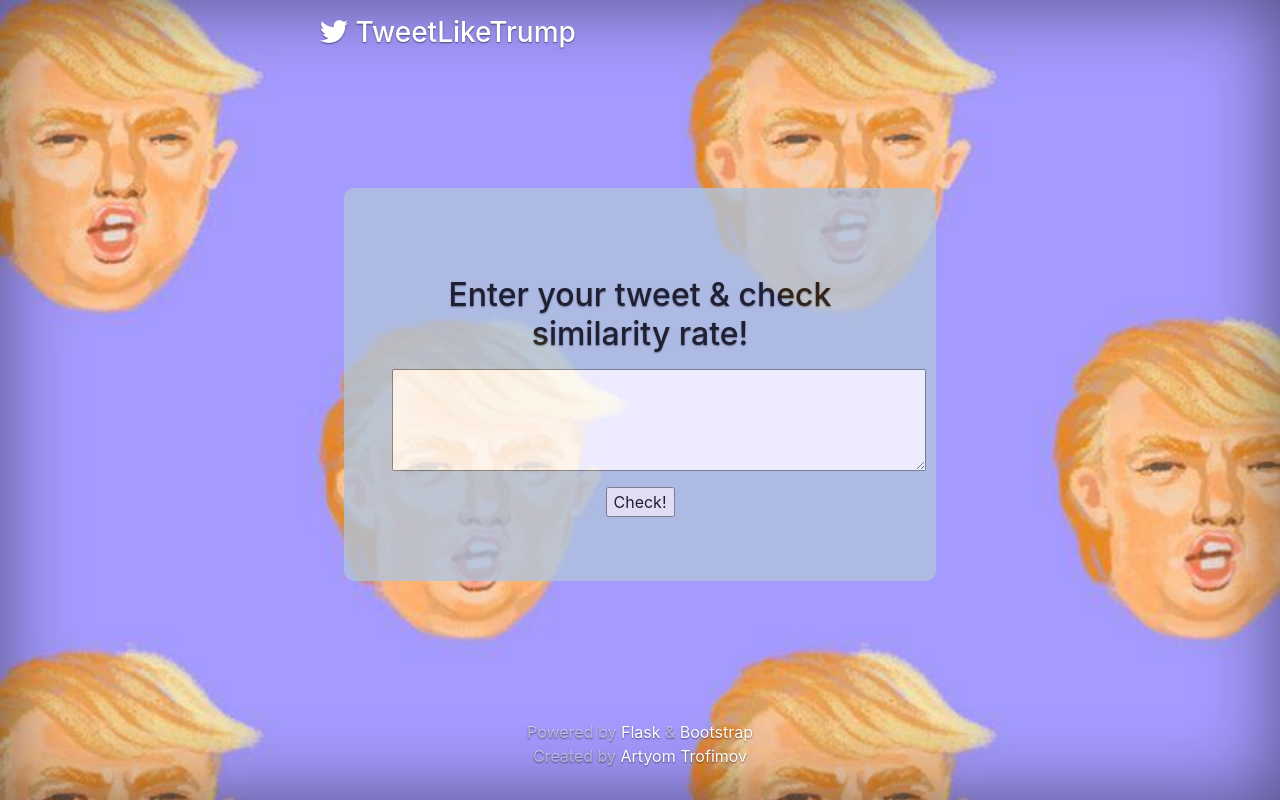
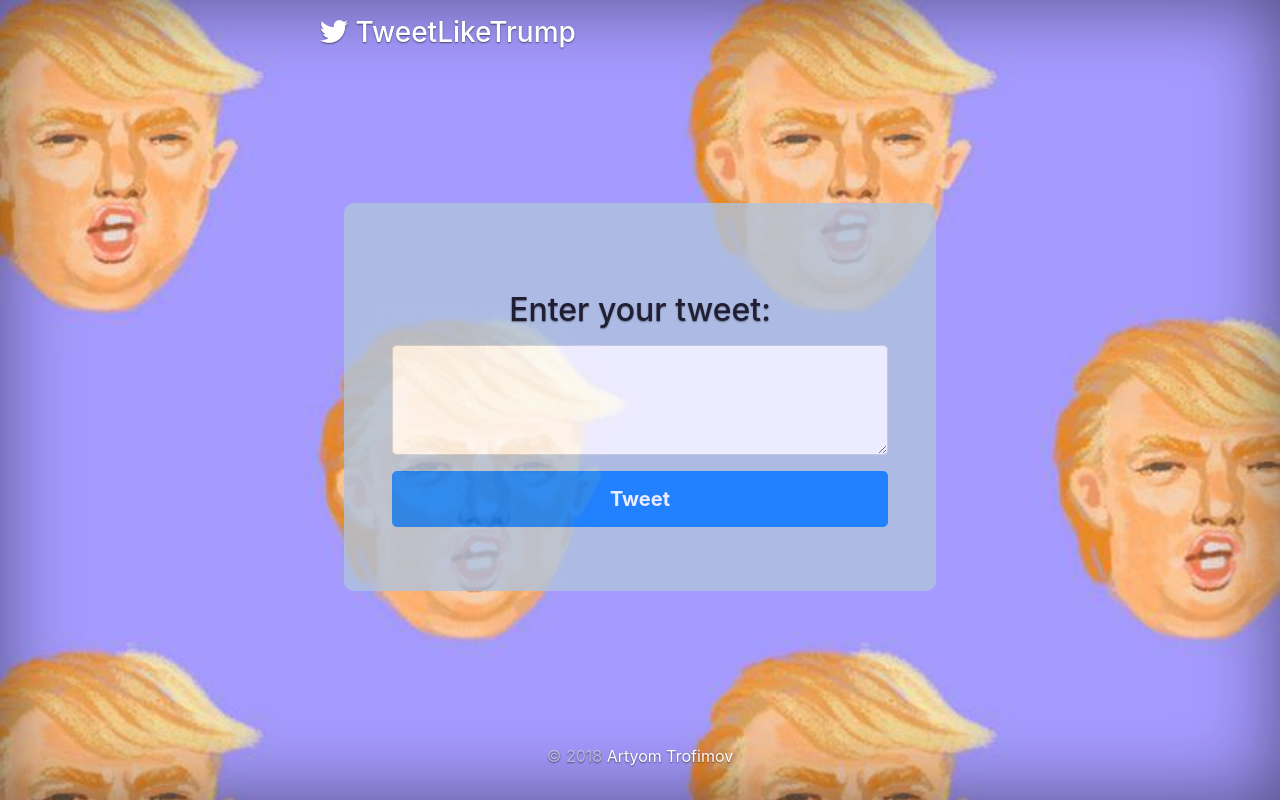
Before and after one commit to atrof/TweetLikeTrump, a Flask app: page /tweet in a window 1280 px wide. Run offline with Flask 2, Linux system fonts and the light colour scheme; parts of the project's set-up code (start-up, migrations or seed data) failed here and were passed over; some libraries are stand-ins or nearby versions.

Commit message:
WTForms + Bootstrap

```diff
--- a/app/forms.py
+++ b/app/forms.py
@@ -4,5 +4,5 @@
 from wtforms.widgets import TextArea
 
 class TweetForm(FlaskForm):
-    tweet = StringField('Enter your tweet & check similarity rate!', widget=TextArea(), validators=[DataRequired()])
-    submit = SubmitField('Check!')
+    tweet = StringField('Enter your tweet:', widget=TextArea(), validators=[DataRequired()])
+    submit = SubmitField('Tweet')
--- a/app/templates/tweet.html
+++ b/app/templates/tweet.html
@@ -6,13 +6,13 @@
         {{ form.hidden_tag() }}
         	<p>
             		<h2>{{ form.tweet.label }}</h2>
-            		{{ form.tweet(cols="50", rows="4") }}
+            		{{ form.tweet(class="form-control", cols="50", rows="4") }}
 			{% for error in form.tweet.errors %}
             			<br><span style="color: red;">{{ error }}</span>
             		{% endfor %}
         	</p>
         	<p>
-			{{ form.submit() }}
+			{{ form.submit(class="btn btn-primary btn-lg btn-block") }}
 		</p>
     	</form>
     </div>
--- a/app/templates/wrapper.html
+++ b/app/templates/wrapper.html
@@ -31,8 +31,7 @@
 
 		<footer class="mastfoot mt-auto">
         		<div class="inner">
-          			<p>Powered by <a href="http://flask.pocoo.org/">Flask</a> & <a href="https://getbootstrap.com/">Bootstrap</a>
-				<br>Created by <a href="https://atrof.github.io">Artyom Trofimov</a></p>
+          			<p>&copy; 2018 <a href="https://atrof.ru">Artyom Trofimov</a></p>
         		</div>
       		</footer>
 
```
